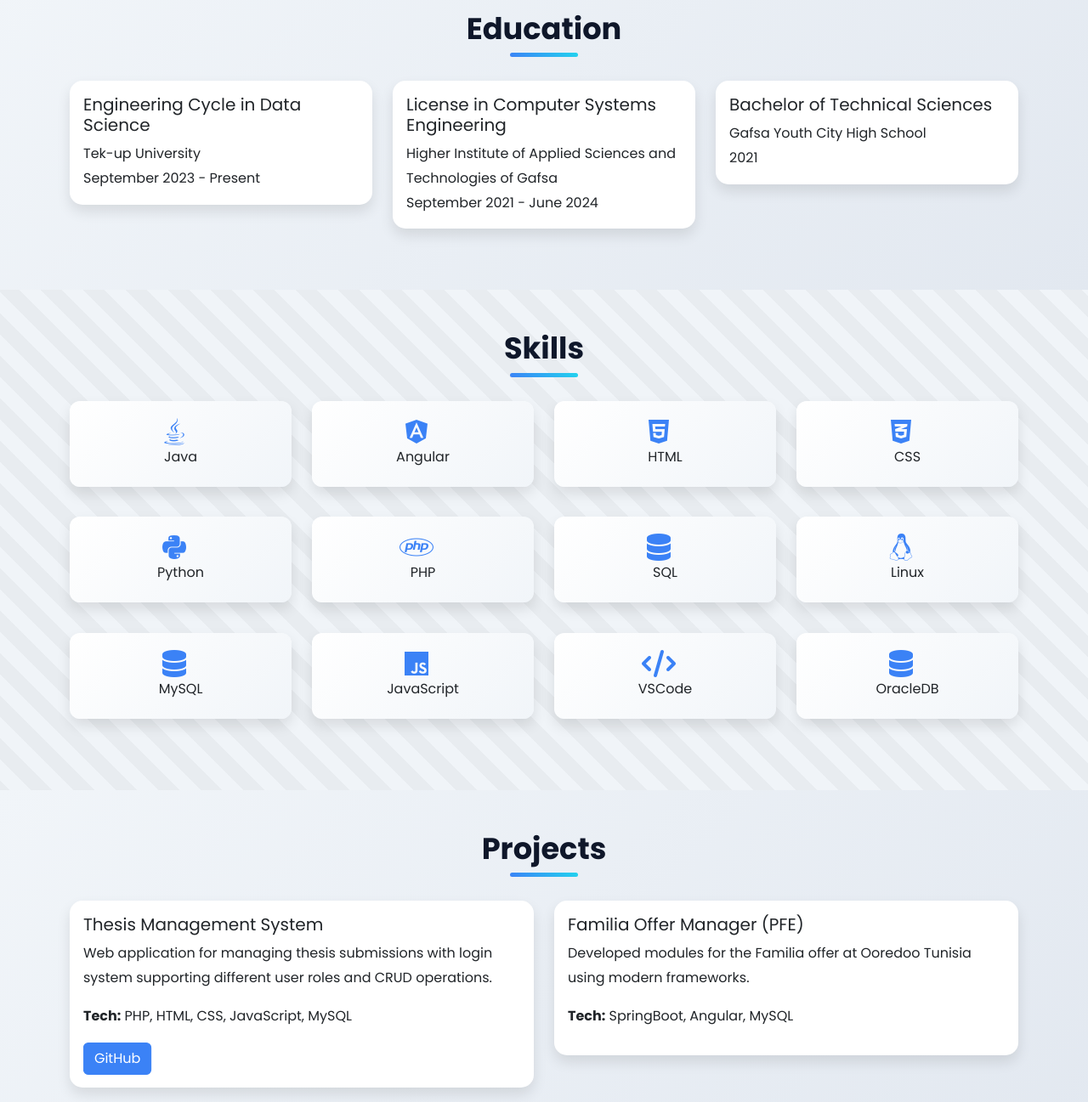
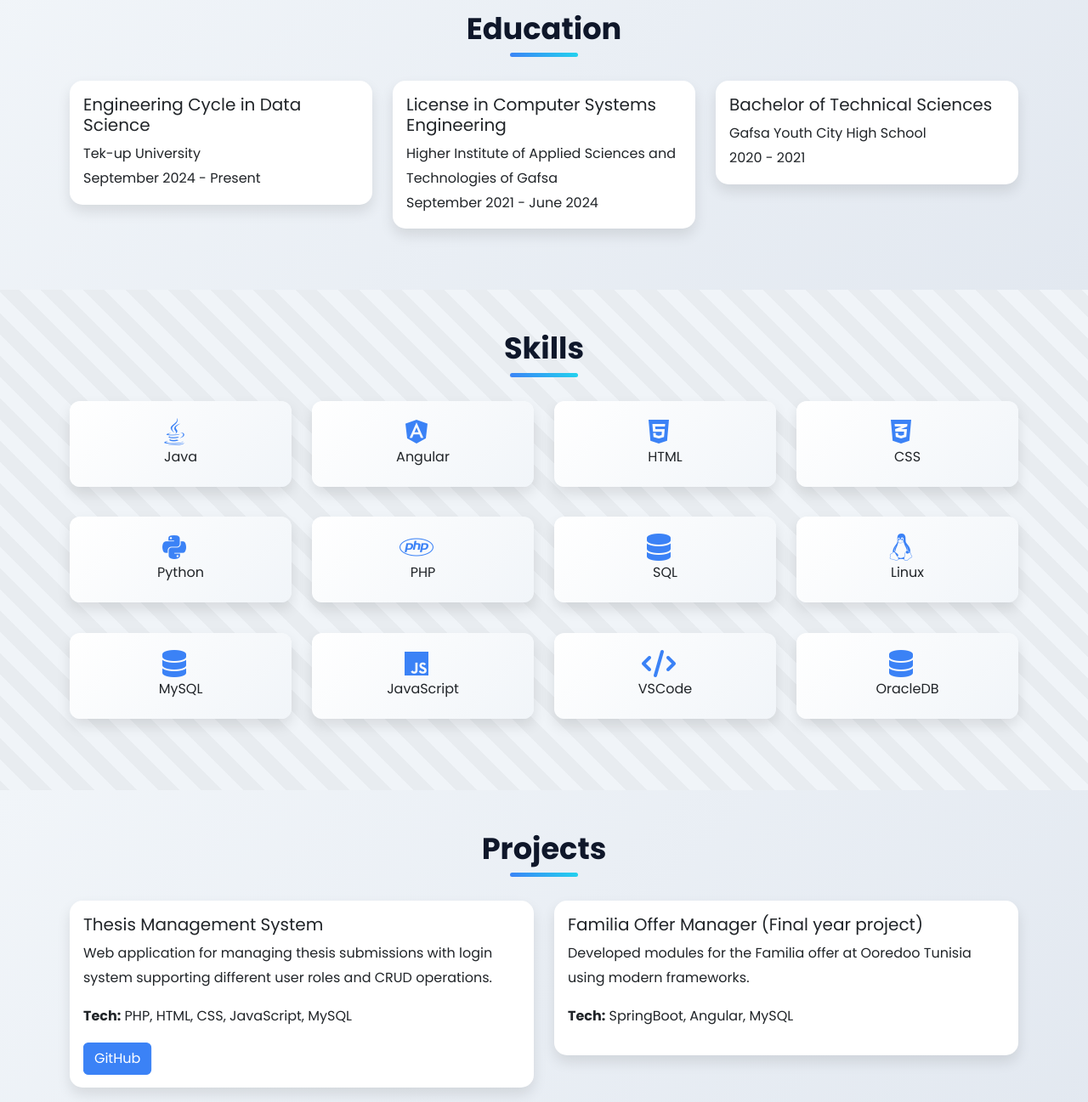
Before and after one commit to AhmedSalah-20/ahmed-portfolio, a plain HTML site: page index.html in a window 1280 px wide. Shown: the part 1157-2454 px from the top of the page at 85% size. Drawn offline with nearby package versions, Linux system fonts and the light colour scheme.

Commit message:
Update index.html

```diff
--- a/index.html
+++ b/index.html
@@ -266,7 +266,7 @@
                     <div class="card">
                         <div class="card-body">
                             <h5 class="card-title">Engineering Cycle in Data Science</h5>
-                            <p class="card-text">Tek-up University<br>September 2023 - Present</p>
+                            <p class="card-text">Tek-up University<br>September 2024 - Present</p>
                         </div>
                     </div>
                 </div>
@@ -282,7 +282,7 @@
                     <div class="card">
                         <div class="card-body">
                             <h5 class="card-title">Bachelor of Technical Sciences</h5>
-                            <p class="card-text">Gafsa Youth City High School<br>2021</p>
+                            <p class="card-text">Gafsa Youth City High School<br>2020 - 2021</p>
                         </div>
                     </div>
                 </div>
@@ -389,7 +389,7 @@
                 <div class="col-md-6 mb-4" data-aos="zoom-in" data-aos-delay="100">
                     <div class="card">
                         <div class="card-body">
-                            <h5 class="card-title">Familia Offer Manager (PFE)</h5>
+                            <h5 class="card-title">Familia Offer Manager (Final year project)</h5>
                             <p class="card-text">Developed modules for the Familia offer at Ooredoo Tunisia using modern frameworks.</p>
                             <p><strong>Tech:</strong> SpringBoot, Angular, MySQL</p>
                         </div>
```
